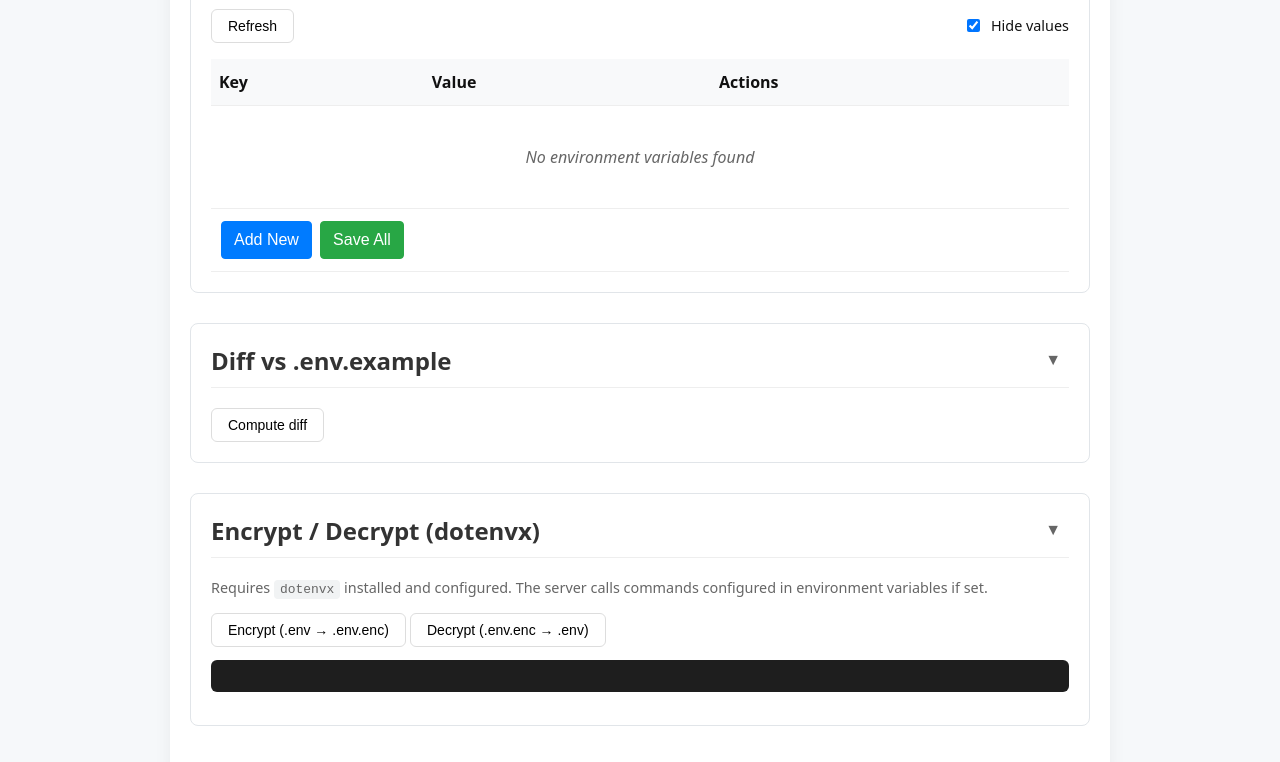
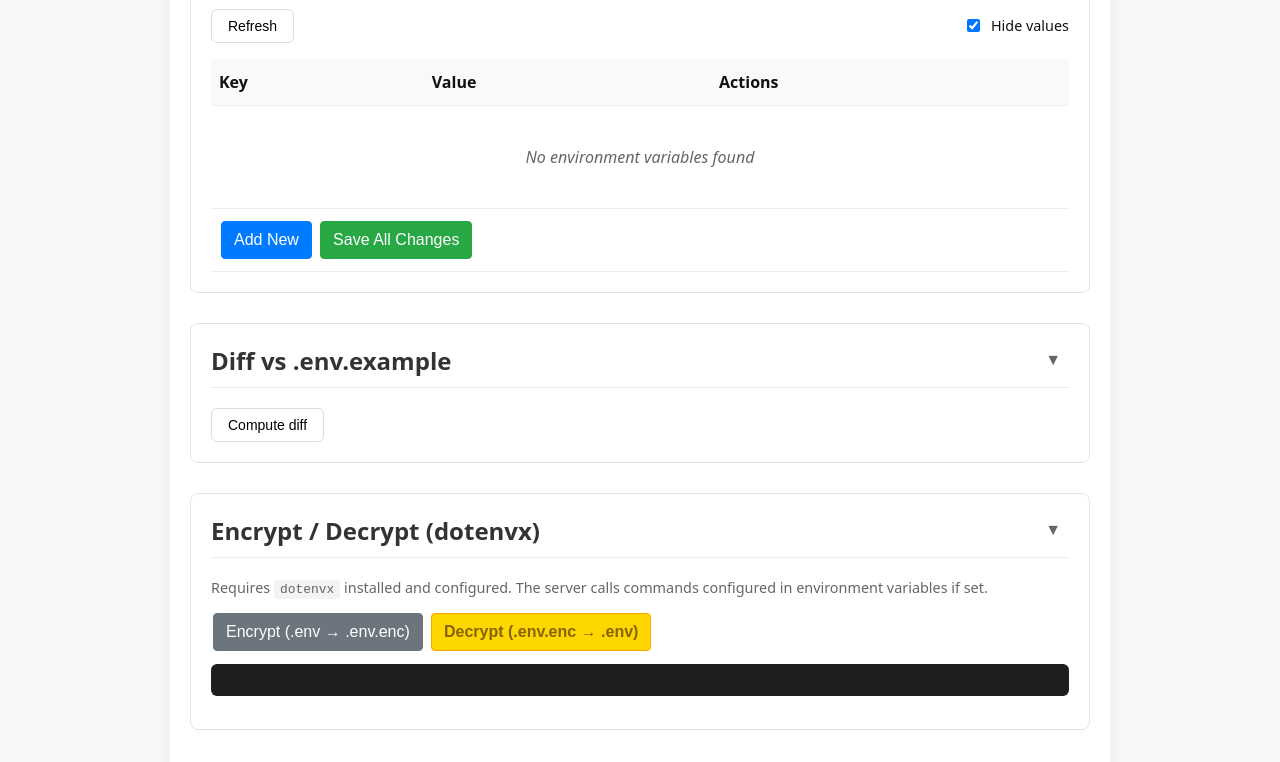
Before and after one commit to motdotla/dotenv, a website: page dotenv-ui/public/index.html in a window 1280 px wide. Shown: the part 174-936 px from the top of the page. Drawn offline with Linux system fonts and the light colour scheme; no server answers.

Commit message:
feat: update UI elements and styles for improved user experience

```diff
--- a/dotenv-ui/public/app.js
+++ b/dotenv-ui/public/app.js
@@ -133,10 +133,8 @@ function renderTable(env) {
     del.textContent = 'Delete'
     del.className = 'btn-delete'
     del.addEventListener('click', () => {
-      if (confirm(`Delete environment variable "${k}"?`)) {
-        delete env[k]
-        renderTable(env)
-      }
+      delete env[k]
+      renderTable(env)
     })
     tdActions.appendChild(del)
 
@@ -526,6 +524,7 @@ function setupEventListeners() {
 
   btnAdd.addEventListener('click', addNewRow)
 
+
   btnSave.addEventListener('click', saveAll)
 
   btnDiff?.addEventListener('click', async () => {
--- a/dotenv-ui/public/index.html
+++ b/dotenv-ui/public/index.html
@@ -23,7 +23,7 @@
                 <tr>
                 <td colspan="3">
                     <button id="btn-add" class="btn btn-primary">Add New</button>
-                    <button id="btn-save" class="btn btn-success">Save All</button>
+                    <button id="btn-save" class="btn btn-success">Save All Changes</button>
                 </td>
                 </tr>
         </table>
@@ -42,8 +42,8 @@
       <h2>Encrypt / Decrypt (dotenvx)</h2>
       <div class="section-content">
         <p class="muted">Requires <code>dotenvx</code> installed and configured. The server calls commands configured in environment variables if set.</p>
-        <button id="btn-encrypt">Encrypt (.env → .env.enc)</button>
-        <button id="btn-decrypt">Decrypt (.env.enc → .env)</button>
+        <button id="btn-encrypt" class="btn btn-secondary">Encrypt (.env → .env.enc)</button>
+        <button id="btn-decrypt" class="btn btn-warning">Decrypt (.env.enc → .env)</button>
         <pre id="exec-output"></pre>
       </div>
     </section>
--- a/dotenv-ui/public/styles.css
+++ b/dotenv-ui/public/styles.css
@@ -282,6 +282,20 @@ section {
   background-color: #007bff;
   border-color: #007bff;
 }
+/* Warning/Save Indicator Button */
+.btn-warning {
+  background-color: #ffd700 !important;
+  border-color: #ffa500 !important;
+  color: #856404 !important;
+  font-weight: bold;
+}
+
+.btn-warning:hover {
+  background-color: #ffed4a !important;
+  border-color: #ffd700 !important;
+  box-shadow: 0 2px 8px rgba(255, 173, 0, 0.3);
+}
+
 
 .btn-primary:hover {
   background-color: #0069d9;
```
Also changed, not shown: 1 other file.
